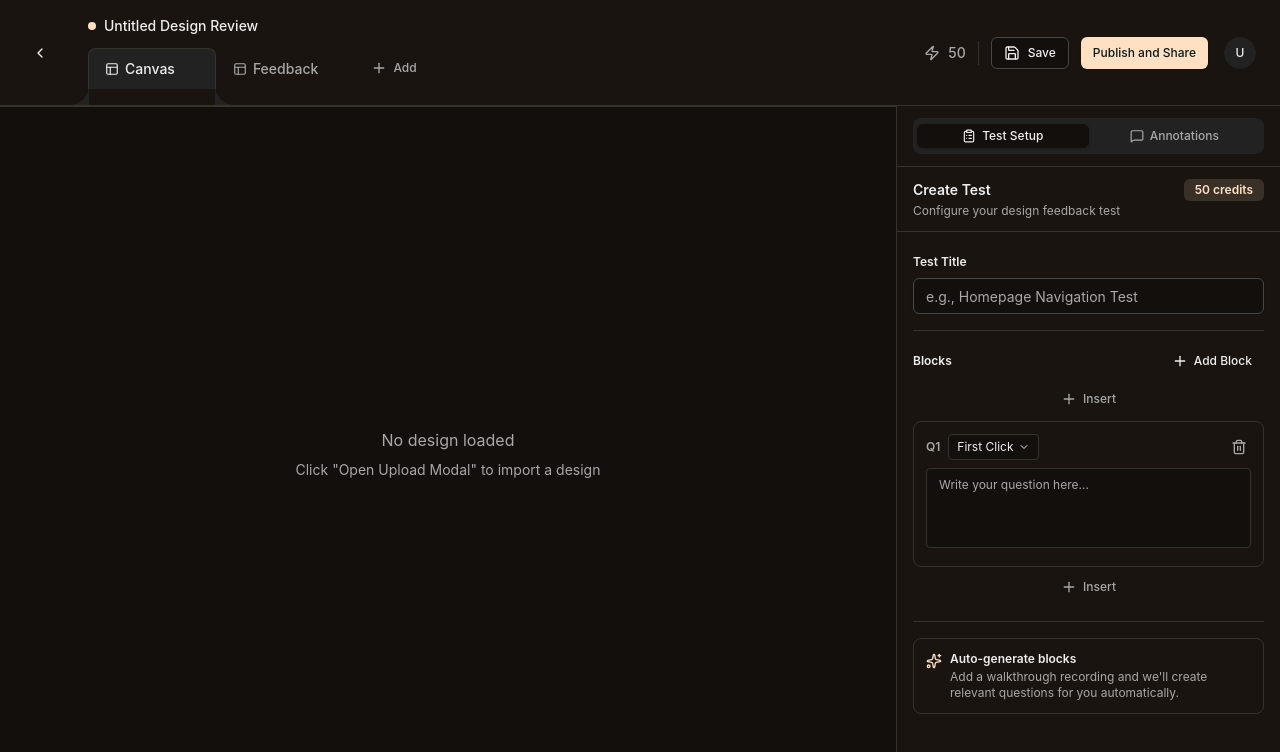
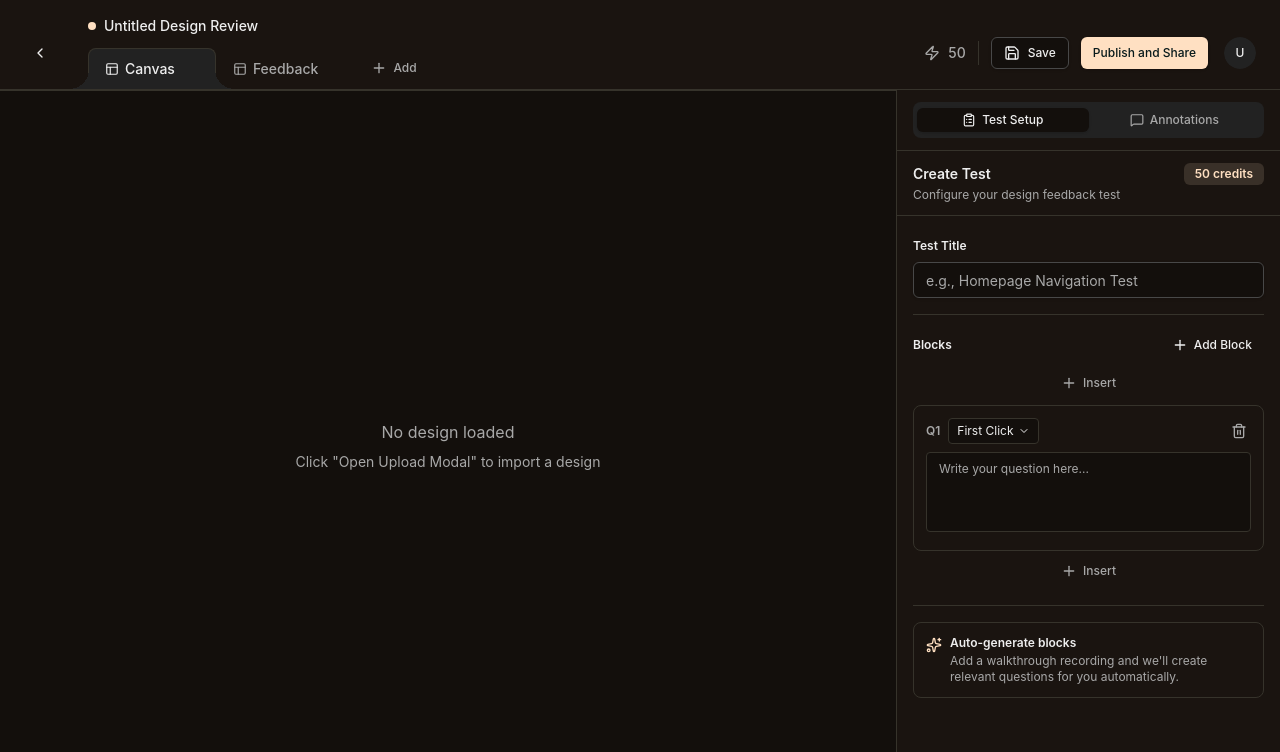
Before and after one commit to kevinesmaelliu/mazev2, a Next.js app: page / in a window 1280 px wide. Shown: the top 752 px of the page. Built offline with nearby package versions, Linux system fonts and the light colour scheme.

Commit message:
Fix active tab component alignment (#10)
Move inverted corner pseudo-elements flush with tab bottom and remove header bottom padding to eliminate gap between tabs and canvas.

Co-authored-by: Claude Haiku 4.5 <noreply@anthropic.com>

```diff
--- a/app/globals.css
+++ b/app/globals.css
@@ -14,7 +14,7 @@
   .tab-connector::after {
     content: "";
     position: absolute;
-    bottom: -16px;
+    bottom: 0;
     width: 20px;
     height: 20px;
     background: transparent;
--- a/components/layout/canvas-header.tsx
+++ b/components/layout/canvas-header.tsx
@@ -47,7 +47,7 @@ export function CanvasHeader({
   onProfileClick,
 }: CanvasHeaderProps) {
   return (
-    <header className="flex items-center justify-between bg-card px-6 py-4 border-b border-border">
+    <header className="flex items-center justify-between bg-card px-6 py-4 pb-0 border-b border-border">
       <div className="flex items-center gap-8">
         {/* Back button */}
         <Button
```
